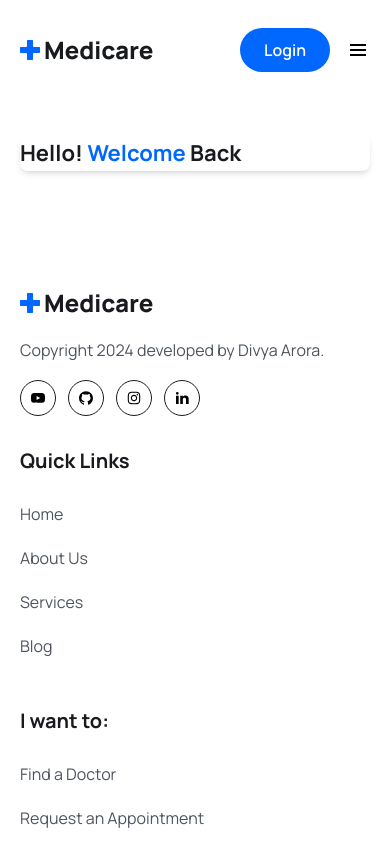
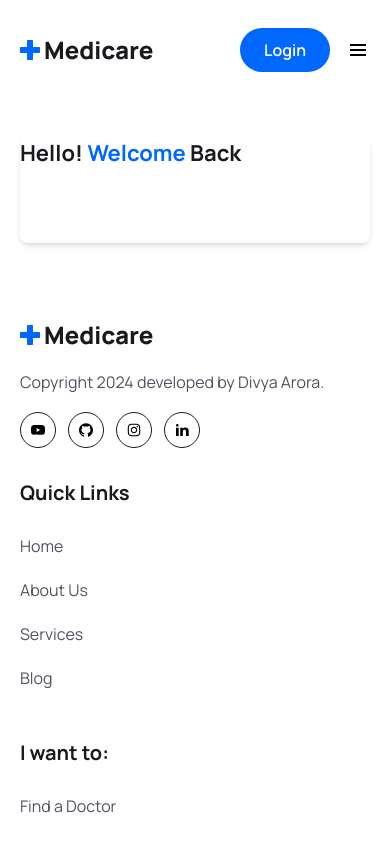
Before and after one commit to aroraadivya/Mern-Stack-Medicare, a React (Vite) app in the folder frontend/: page /login in a window 390 px wide. Shown: the top 842 px of the page. Built offline with nearby package versions, Linux system fonts and the light colour scheme.

Commit message:
Add padding to form in Login component for improved layout

```diff
--- a/frontend/src/pages/Login.jsx
+++ b/frontend/src/pages/Login.jsx
@@ -10,7 +10,7 @@ const Login = () => {
                     </span> Back
                 </h3>
 
-                <form>
+                <form className='py-4 md:py-0'>
                     <div>
 
                     </div>
```
